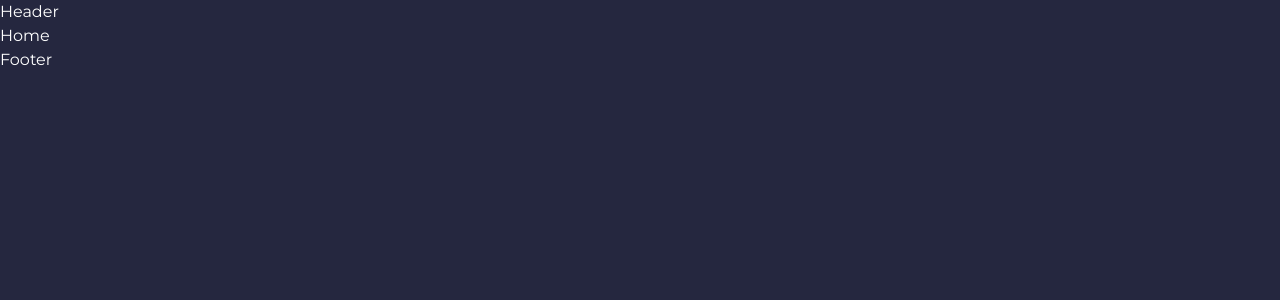
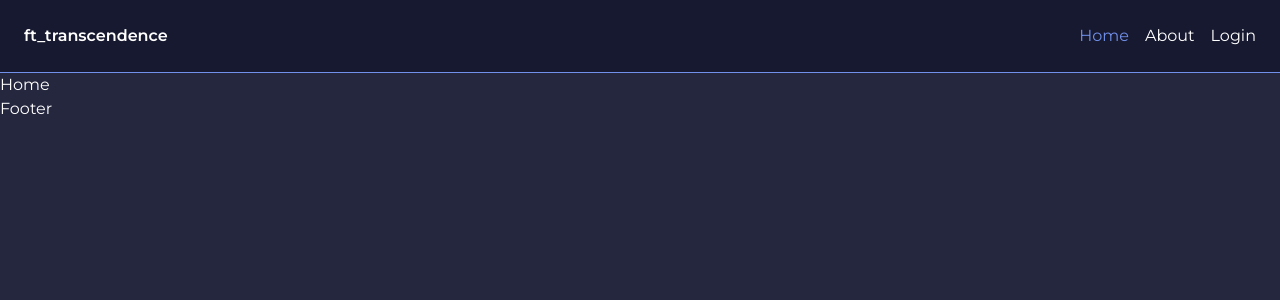
Before and after one commit to fluchtens/42-ft_transcendence, a React (Vite) app in the folder frontend/: page / in a window 1280 px wide. Shown: the top 300 px of the page. Built offline with nearby package versions, Linux system fonts and the light colour scheme.

Commit message:
init header

```diff
--- a/frontend/src/components/Layout/Header.tsx
+++ b/frontend/src/components/Layout/Header.tsx
@@ -1,8 +1,27 @@
+import { useLocation, Link } from "react-router-dom";
+
 function Header() {
+  const { pathname } = useLocation()
+
   return (
     <>
-      <header className="text-white">
-        <h1>Header</h1>
+      <header className="bg-secondary border-b border-quaternary text-white">
+        <nav className="p-6 flex items-center justify-between">
+          <div className="flex gap-3">
+            <a href="/" className="font-semibold">ft_transcendence</a>
+          </div>
+          <div className="flex gap-4">
+            <div className={pathname === "/" ? "text-quaternary" : "text-white"}>
+              <Link to={'/'}>Home</Link>
+            </div>
+            <div className={pathname === "/about" ? "text-quaternary" : "text-white"}>
+              <Link to={'/about'}>About</Link>
+            </div>
+            <div className={pathname === "/login" ? "text-quaternary" : "text-white"}>
+              <Link to={'/login'}>Login</Link>
+            </div>
+          </div>
+        </nav>
       </header>
     </>
   )
```
